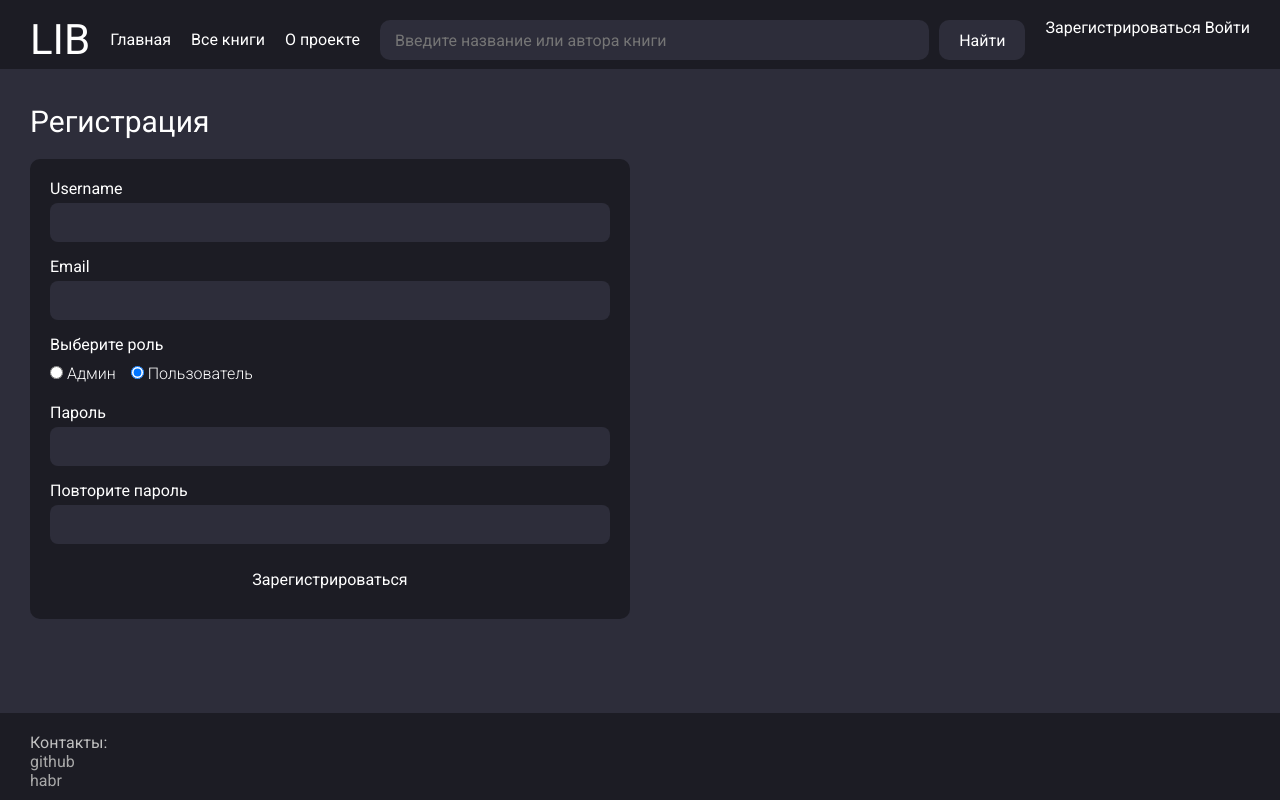
After one commit to taishakutenn/LIB, a Flask app: page /register in a window 1280 px wide. The commit adds this page. Run offline with Flask 3, Linux system fonts and the light colour scheme.

Commit message:
Создал форму, страницу и обработчик для регистрации, тоже самое сделал и для логина, в нём не работает только запоминание с какой страницы нас перебросило. Немного поработал над базовым шаблоном. Теперь можно авторизоваться или зарегаться по ссылкам на сайте

```diff
--- a/app/__init__.py
+++ b/app/__init__.py
@@ -12,7 +12,7 @@ app = Flask(__name__)
 app.config.from_object(Config)
 db = SQLAlchemy(app)
 migrate = Migrate(app, db)
-# login = LoginManager(app)
-# login.login_view = "login"
+login = LoginManager(app)
+login.login_view = "login"
 
 from app import routes, forms, models
--- a/app/forms.py
+++ b/app/forms.py
@@ -0,0 +1,28 @@
+"""Файл для Форм"""
+
+from flask_wtf import FlaskForm
+from wtforms import StringField, PasswordField, SubmitField, EmailField, RadioField, BooleanField
+from wtforms.validators import DataRequired, Email, EqualTo, Length
+
+
+class RegisterForm(FlaskForm):
+    username = StringField("Username", validators=[DataRequired(), Length(3, 50)])
+    email = EmailField("Email", validators=[DataRequired(), Email()])
+    role = RadioField("Выберите роль",
+                      choices=[("admin", "Админ"), ("user", "Пользователь")],
+                      default="user",
+                      validators=[DataRequired()]
+                      )
+    admin_code = PasswordField("Для создания админского аккаунта введите код")
+    password = PasswordField("Пароль",
+                             validators=[DataRequired(), Length(6, 25),
+                                         EqualTo('confirm_password', message='Пароли не совпадают')])
+    confirm_password = PasswordField("Повторите пароль")
+    submit = SubmitField("Зарегистрироваться")
+
+
+class LoginForm(FlaskForm):
+    username = StringField("Username", validators=[DataRequired()])
+    password = PasswordField("Пароль", validators=[DataRequired()])
+    remember_me = BooleanField("Запомнить меня")
+    submit = SubmitField("Войти")
--- a/app/routes.py
+++ b/app/routes.py
@@ -3,13 +3,15 @@
 from flask import render_template, redirect, url_for, flash, request
 from app import app
 
+from flask_login import current_user, login_user, logout_user, login_required
+from is_safe_url import is_safe_url
 
-# from flask_login import current_user, login_user, logout_user, login_required
-# from is_safe_url import is_safe_url
-#
-# from app import app, db
-# from app.forms import LoginForm, RegisterForm
-# from app.models import User
+from app import app, db
+from app.forms import RegisterForm, LoginForm
+from app.models import User
+
+
+# @login_required
 
 
 @app.route("/")
@@ -27,77 +29,92 @@ def index():
     return render_template("index.html", **params)
 
 
-# @app.route("/login", methods=["GET", "POST"])
-# def login():
-#     """
-#     Тут уточняю, на страницу логина можно попасть, если перейти на какую-либо страницу, на которой
-#     обязательно требуется иметь вход в аккаунт на сайте, за это отвечает декоратор @login_required
-#     при этом, когда нас с такой страницы перенаправляет на страницу логина, то к URL запросу добавляется
-#     параметр 'next'. Именно поэтому, внизу есть часть кода с next_page
-#     Подробнее здесь -> https://habr.com/ru/articles/808091/
-#     """
-#     if current_user.is_authenticated:
-#         return redirect(url_for("index"))
-#
-#     next_page = request.args.get("next")
-#
-#     form = LoginForm()
-#     if form.validate_on_submit():
-#         user = db.session.query(User).filter(User.username == form.username.data).first()
-#         if not user:
-#             flash("Такого пользователя не существует")
-#             return redirect(url_for("login"))
-#
-#         if not user.check_password(form.password.data):
-#             flash("Введён неверный пароль")
-#             return redirect(url_for("login"))
-#
-#         login_user(user, remember=form.remember_me.data)
-#         next_page_post = request.form.get("next")
-#
-#         if next_page_post and is_safe_url(next_page_post, ['127.0.0.1:5000']):
-#             return redirect(next_page_post)
-#
-#         return redirect(url_for("index"))
-#
-#     params = {"title": "Авторизация", "form": form, "next": next_page}
-#     return render_template("login.html", **params)
-#
-#
-# @app.route("/logout")
-# def logout():
-#     logout_user()
-#     return redirect(url_for("index"))
-#
-#
-# @app.route("/register", methods=["GET", "POST"])
-# def register():
-#     if current_user.is_authenticated:
-#         return redirect(url_for("index"))
-#
-#     form = RegisterForm()
-#     if form.validate_on_submit():
-#         user = User(username=form.username.data, email=form.email.data)
-#         user.set_password(form.password.data)
-#         db.session.add(user)
-#         db.session.commit()
-#         return redirect(url_for("index"))
-#
-#     params = {"title": "Регистрация",
-#               "form": form}
-#
-#     return render_template("register.html", **params)
-#
-#
-# @app.route("/users/<string:username>")
-# @login_required
-# def user_account(username):
-#     user = db.session.query(User).filter(User.username == username).first()
-#
-#     if not user:
-#         return "Такого пользователя не существует"
-#
-#     params = {"title": f"Профиль: {username}",
-#               "user": user}
-#
-#     return render_template("user_profile.html", **params)
+@app.route("/login", methods=["GET", "POST"])
+def login():
+    if current_user.is_authenticated:
+        return redirect(url_for("index"))
+
+    next_page = request.args.get("next")
+
+    form = LoginForm()
+    if form.validate_on_submit():
+        # Проверка данных
+        user = User.is_exists(form.username.data)
+        if not user:
+            flash("Такого пользователя не существует")
+            return redirect(url_for("login"))
+
+        if not user.check_password(form.password.data):
+            flash("Введён неверный пароль")
+            return redirect(url_for("login"))
+
+        login_user(user, remember=form.remember_me.data)
+        next_page_post = request.form.get("next")
+        print(next_page_post)
+
+        if next_page_post and is_safe_url(next_page_post, ['127.0.0.1:5000']):
+            return redirect(next_page_post)
+
+        return redirect(url_for("index"))
+
+    params = {"title": "Авторизация",
+              "local_css_file": "authorization.css",
+              "form": form}
+
+    return render_template("login.html", **params)
+
+
+@app.route("/logout")
+def logout():
+    logout_user()
+    return redirect(url_for("index"))
+
+
+@app.route("/register", methods=["GET", "POST"])
+def register():
+    if current_user.is_authenticated:
+        return redirect(url_for("index"))
+
+    form = RegisterForm()
+    if form.validate_on_submit():
+        # Проверка на уникальность email и username
+        is_exists = User.is_exists(form.username.data, form.email.data)
+        if is_exists:
+            return "Пользователь с таким Username или Email уже существует", 404
+
+        # Начинаем создавать пользователя
+        user = User(username=form.username.data, email=form.email.data)
+        user.set_password(form.password.data)
+
+        # Проверка специального кода для создания Админа
+        if form.role.data == "admin":
+            if form.admin_code.data != "ADMIN_CODE":
+                return "Неверный Админ Код"
+            else:
+                user.role = "admin"
+
+        # Добавляем пользователя в БД
+        db.session.add(user)
+        db.session.commit()
+
+        return redirect(url_for("index"))
+
+    params = {"title": "Регистрация",
+              "local_css_file": "authorization.css",
+              "form": form}
+
+    return render_template("register.html", **params)
+
+
+@app.route("/users/<string:username>")
+@login_required
+def user_account(username):
+    user = User.is_exists(username)
+
+    if not user:
+        return "Такого пользователя не существует"
+
+    params = {"title": f"Профиль: {username}",
+              "user": user}
+
+    return render_template("user_profile.html", **params)
--- /dev/null
+++ b/app/static/css/authorization.css
@@ -0,0 +1,63 @@
+
+.register-form {
+    display: flex;
+    flex-direction: column;
+    gap: 15px;
+    background-color: #1C1C24;
+    padding: 20px;
+    border-radius: 10px;
+    max-width: 600px;
+    margin-top: 20px;
+}
+
+.form-group {
+    display: flex;
+    flex-direction: column;
+}
+
+.form-group label {
+    margin-bottom: 5px;
+    font-weight: 400;
+    font-size: 16px;
+}
+
+.form-control {
+    padding: 10px 15px;
+    border: none;
+    border-radius: 8px;
+    background-color: #2D2D3A;
+    color: white;
+    font-size: 16px;
+    box-sizing: border-box;
+}
+
+.radio-group {
+    display: flex;
+    gap: 15px;
+    margin-top: 5px;
+}
+
+.radio-group label {
+    font-weight: 300;
+}
+
+.form-check-input {
+    width: 18px;
+    height: 18px;
+    border-radius: 4px;
+    background-color: #2D2D3A;
+    border: 2px solid #444;
+    appearance: none;
+    outline: none;
+    cursor: pointer;
+}
+
+.form-check-input:checked {
+    background-color: #4447E2;
+    border-color: #4447E2;
+}
+
+.form-group-remember {
+    display: flex;
+    gap: 1%;
+}
--- /dev/null
+++ b/app/static/scripts/register_admin_code.js
@@ -0,0 +1,14 @@
+$(function () {
+                $('input[name="role"]').change(function () {
+                    if ($(this).val() === 'admin') {
+                        $('#admin-code-group').slideDown();
+                    } else {
+                        $('#admin-code-group').slideUp();
+                    }
+                });
+
+                // Проверка начального состояния
+                if ($('input[name="role"]:checked').val() === 'admin') {
+                    $('#admin-code-group').show();
+                }
+            });
--- a/app/templates/base.html
+++ b/app/templates/base.html
@@ -14,6 +14,8 @@
     <link rel="preconnect" href="https://fonts.googleapis.com">
     <link rel="preconnect" href="https://fonts.gstatic.com" crossorigin>
     <link href="https://fonts.googleapis.com/css2?family=Roboto:wght@100..900&display=swap" rel="stylesheet">
+
+    <script src="https://code.jquery.com/jquery-3.6.0.min.js"></script>
 </head>
 <body>
     <div class="wrapper">
@@ -33,11 +35,20 @@
                     <button class="search-button-submit">Найти</button>
                 </div>
                 <div class="header-user-container">
-                    <p class="header-user-nickname"><a href="#" class="user-nickname-link">Никнейм пользователя</a></p>
-                    <img class="header-user-img" src="../static/images/avatar.png" alt="Аватар">
-                    <button class="arrow-userinfo-button">
-                        <img class="header-arrow-down" src="../static/images/arrow-ios-down.svg" alt="Стрелка вниз">
-                    </button>
+                    {% if current_user.is_authenticated %}
+                        <p class="header-user-nickname">
+                            <a href="{{ url_for('user_account', username=current_user.username) }}" class="user-nickname-link">{{ current_user.username }}</a>
+                        </p>
+                        <img class="header-user-img" src="{{ current_user.avatar(60) }}" alt="Аватар">
+                        <button class="arrow-userinfo-button">
+                            <img class="header-arrow-down" src="../static/images/arrow-ios-down.svg" alt="Стрелка вниз">
+                        </button>
+                    {% else %}
+                        <p class="header-user-nickname">
+                            <a href="{{ url_for('register') }}" class="user-nickname-link">Зарегистрироваться</a>
+                            <a href="{{ url_for('register') }}" class="user-nickname-link">Войти</a>
+                        </p>
+                    {% endif %}
                 </div>
             </div>
         </header>
--- /dev/null
+++ b/app/templates/register.html
@@ -0,0 +1,45 @@
+{% extends "base.html" %}
+{% block content %}
+<form class="register-form" method="POST">
+            {{ form.hidden_tag() }}
+
+            <div class="form-group">
+                {{ form.username.label }}
+                {{ form.username(class="form-control") }}
+            </div>
+
+            <div class="form-group">
+                {{ form.email.label }}
+                {{ form.email(class="form-control") }}
+            </div>
+
+            <div class="form-group">
+                {{ form.role.label }}
+                <div class="radio-group">
+                    {% for subfield in form.role %}
+                        <label>{{ subfield() }} {{ subfield.label.text }}</label>
+                    {% endfor %}
+                </div>
+            </div>
+
+            <div class="form-group" id="admin-code-group" style="display: none;">
+                {{ form.admin_code.label }}
+                {{ form.admin_code(class="form-control") }}
+            </div>
+
+            <div class="form-group">
+                {{ form.password.label }}
+                {{ form.password(class="form-control") }}
+            </div>
+
+            <div class="form-group">
+                {{ form.confirm_password.label }}
+                {{ form.confirm_password(class="form-control") }}
+            </div>
+
+            {{ form.submit(class="search-button-submit") }}
+        </form>
+
+        <!-- Подключаем скрипт -->
+        <script src="{{ url_for('static', filename='scripts/register_admin_code.js') }}"></script>
+{% endblock %}
--- /dev/null
+++ b/app/templates/user_profile.html
@@ -0,0 +1,4 @@
+{% extends "base.html" %}
+{% block content %}
+    Страница пользователя {{ Username }}
+{% endblock %}
```
Also changed, not shown: app/models.py (+10 -6 lines), app/templates/login.html (added, +23 -0 lines), app.db.
